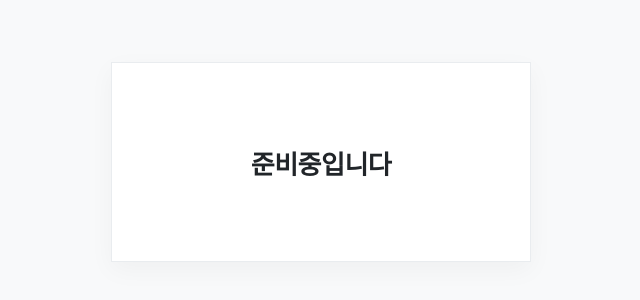
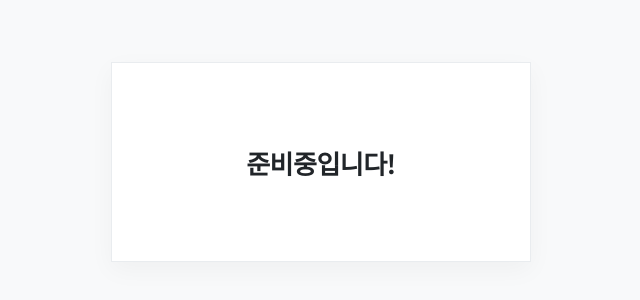
Before and after one commit to S-Class-Student/someone, a plain HTML site: page index.html in a window 1280 px wide. Shown: the part 238-538 px from the top of the page, 319-959 px from the left. Drawn offline with Linux system fonts and the light colour scheme.

Commit message:
Update heading text in index.html

```diff
--- a/index.html
+++ b/index.html
@@ -46,7 +46,7 @@
 </head>
 <body>
   <main class="card">
-    <h1>준비중입니다</h1>
+    <h1>준비중입니다!</h1>
   </main>
 </body>
 </html>
```
